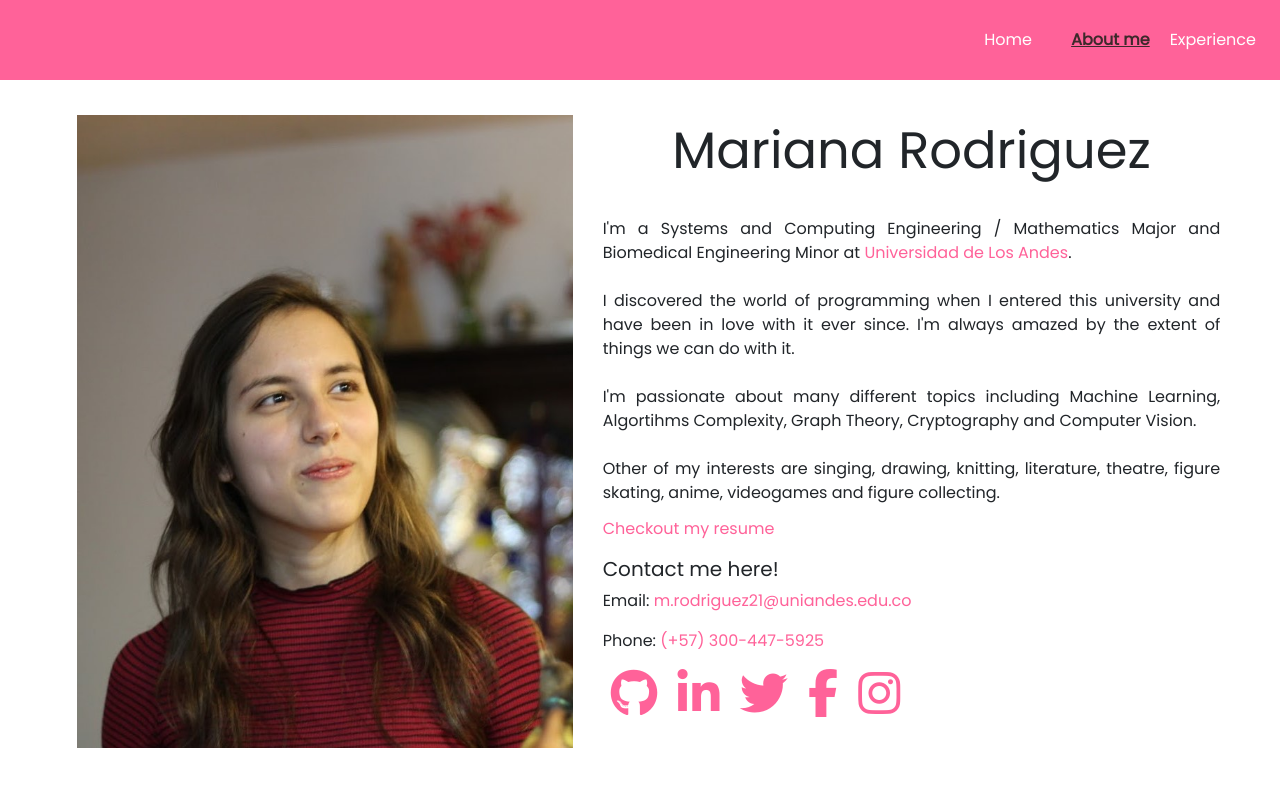
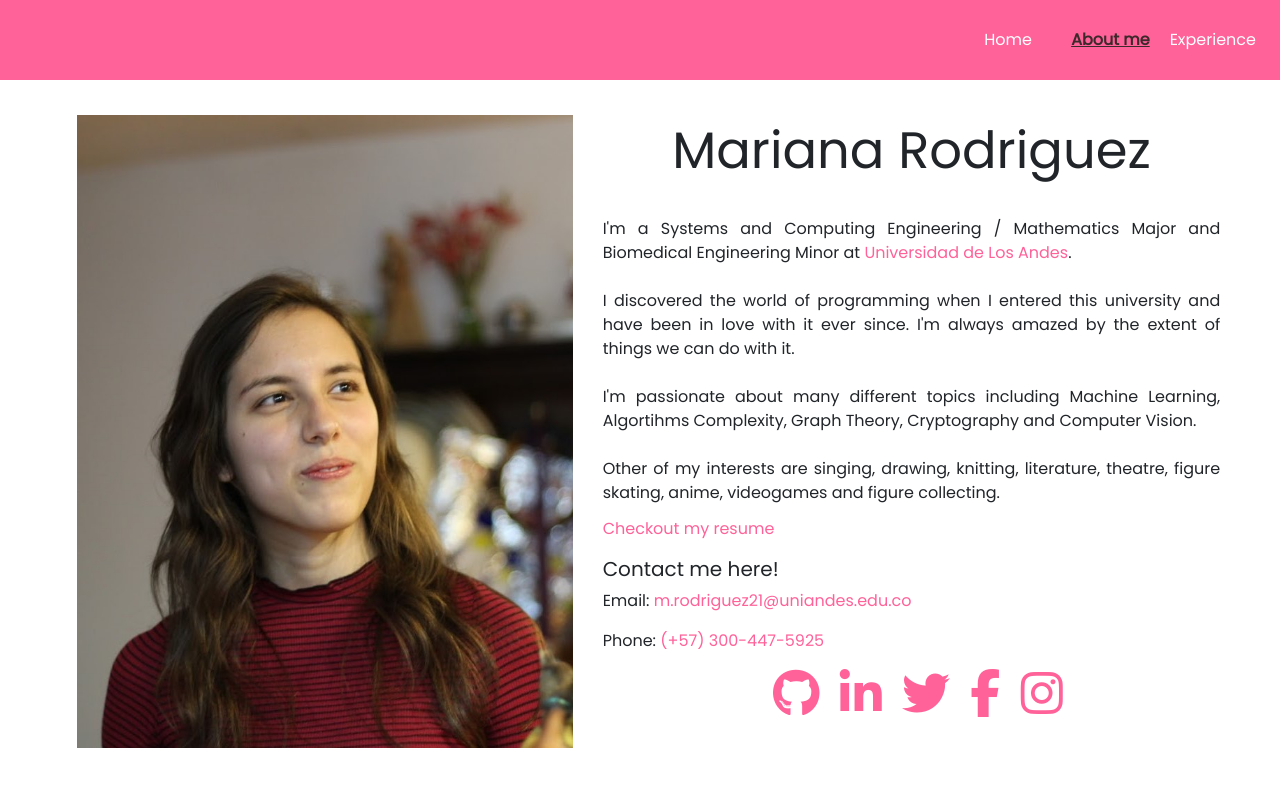
Before and after one commit to marshvee/marshvee.github.io, a plain HTML site: page about.html in a window 1280 px wide. Drawn offline with nearby package versions, Linux system fonts and the light colour scheme.

Commit message:
Social media - text-align center

```diff
--- a/styles/style.css
+++ b/styles/style.css
@@ -156,3 +156,8 @@ main {
 .contact {
     padding-bottom: 0.8%;
 }
+
+/*Luis Carlos Garavito Romero: Personalmente, pienso que centrado se vería mucho mejor*/
+.social-media {
+    text-align: center;
+}
```
